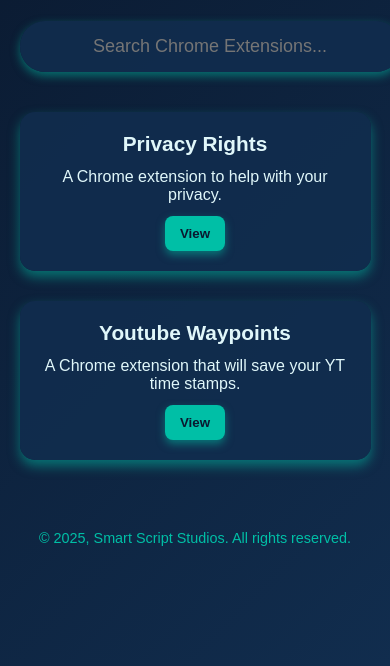
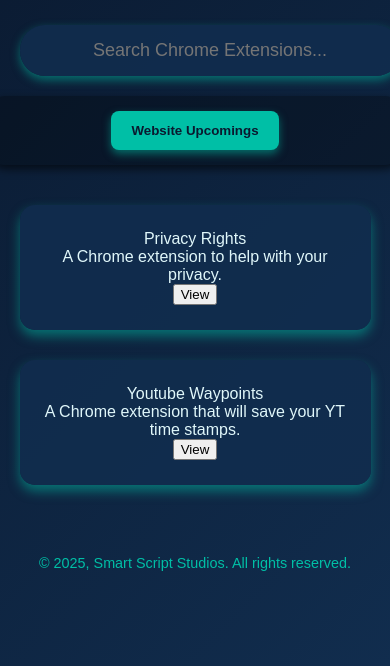
Before and after one commit to silentalex1/alex-ui-store, a plain HTML site: page index.html in a window 390 px wide. Shown: the part 178-844 px from the top of the page. Drawn offline with Linux system fonts and the light colour scheme.

Commit message:
Update index.html

```diff
--- a/index.html
+++ b/index.html
@@ -48,6 +48,33 @@
             background-color: rgba(17, 45, 78, 1);
             box-shadow: 0 6px 15px rgba(0, 191, 166, 0.7);
         }
+        .mini-tab-section {
+            margin-top: 20px;
+            width: 100%;
+            max-width: 640px;
+            display: flex;
+            justify-content: center;
+            padding: 10px;
+            background-color: rgba(0, 0, 0, 0.3);
+            border-radius: 15px;
+            box-shadow: 0 4px 10px rgba(0, 0, 0, 0.6);
+        }
+        .mini-tab-button {
+            background-color: #00BFA6;
+            color: #0A192F;
+            padding: 12px 20px;
+            border: none;
+            border-radius: 8px;
+            cursor: pointer;
+            font-weight: bold;
+            transition: background-color 0.3s, box-shadow 0.3s;
+            box-shadow: 0 4px 8px rgba(0, 191, 166, 0.5);
+            margin: 5px;
+        }
+        .mini-tab-button:hover {
+            background-color: #008573;
+            box-shadow: 0 6px 12px rgba(0, 191, 166, 0.7);
+        }
         .extensions-container {
             margin-top: 40px;
             display: grid;
@@ -63,37 +90,11 @@
             text-align: center;
             box-shadow: 0 6px 12px rgba(0, 191, 166, 0.5);
             transition: transform 0.3s, box-shadow 0.3s, background-color 0.3s;
-            position: relative;
-            overflow: hidden;
         }
         .extension-box:hover {
             transform: scale(1.05);
             box-shadow: 0 10px 20px rgba(0, 191, 166, 0.7);
             background-color: rgba(17, 45, 78, 1);
-        }
-        .extension-title {
-            font-size: 1.5rem;
-            font-weight: bold;
-            margin-bottom: 10px;
-        }
-        .extension-description {
-            margin: 12px 0;
-            font-size: 1rem;
-        }
-        .view-button {
-            background-color: #00BFA6;
-            color: #0A192F;
-            padding: 12px 20px;
-            border: none;
-            border-radius: 8px;
-            cursor: pointer;
-            font-weight: bold;
-            transition: background-color 0.3s, box-shadow 0.3s;
-            box-shadow: 0 4px 8px rgba(0, 191, 166, 0.5);
-        }
-        .view-button:hover {
-            background-color: #008573;
-            box-shadow: 0 6px 12px rgba(0, 191, 166, 0.7);
         }
         .footer {
             margin-top: 50px;
@@ -101,43 +102,16 @@
             text-align: center;
             font-size: 0.9rem;
             color: #00BFA6;
-            animation: fadeIn 1.5s ease-in-out;
-        }
-        @media (max-width: 600px) {
-            h1 {
-                font-size: 2rem;
-            }
-            .extension-box {
-                padding: 20px;
-            }
-            .extension-title {
-                font-size: 1.3rem;
-            }
-            .view-button {
-                padding: 10px 15px;
-            }
         }
     </style>
-    <script>
-        function searchExtensions() {
-            const input = document.querySelector('.search-bar').value.toLowerCase();
-            const extensions = document.querySelectorAll('.extension-box');
-
-            extensions.forEach(ext => {
-                const title = ext.querySelector('.extension-title').innerText.toLowerCase();
-                ext.style.display = title.includes(input) ? 'block' : 'none';
-            });
-        }
-
-        document.addEventListener('DOMContentLoaded', () => {
-            document.querySelector('.search-bar').addEventListener('input', searchExtensions);
-        });
-    </script>
 </head>
 <body>
     <h1>Alex UI's Place</h1>
     <div class="search-container">
         <input type="text" class="search-bar" placeholder="Search Chrome Extensions...">
+    </div>
+    <div class="mini-tab-section">
+        <button class="mini-tab-button">Website Upcomings</button>
     </div>
     <div class="extensions-container">
         <div class="extension-box">
```
